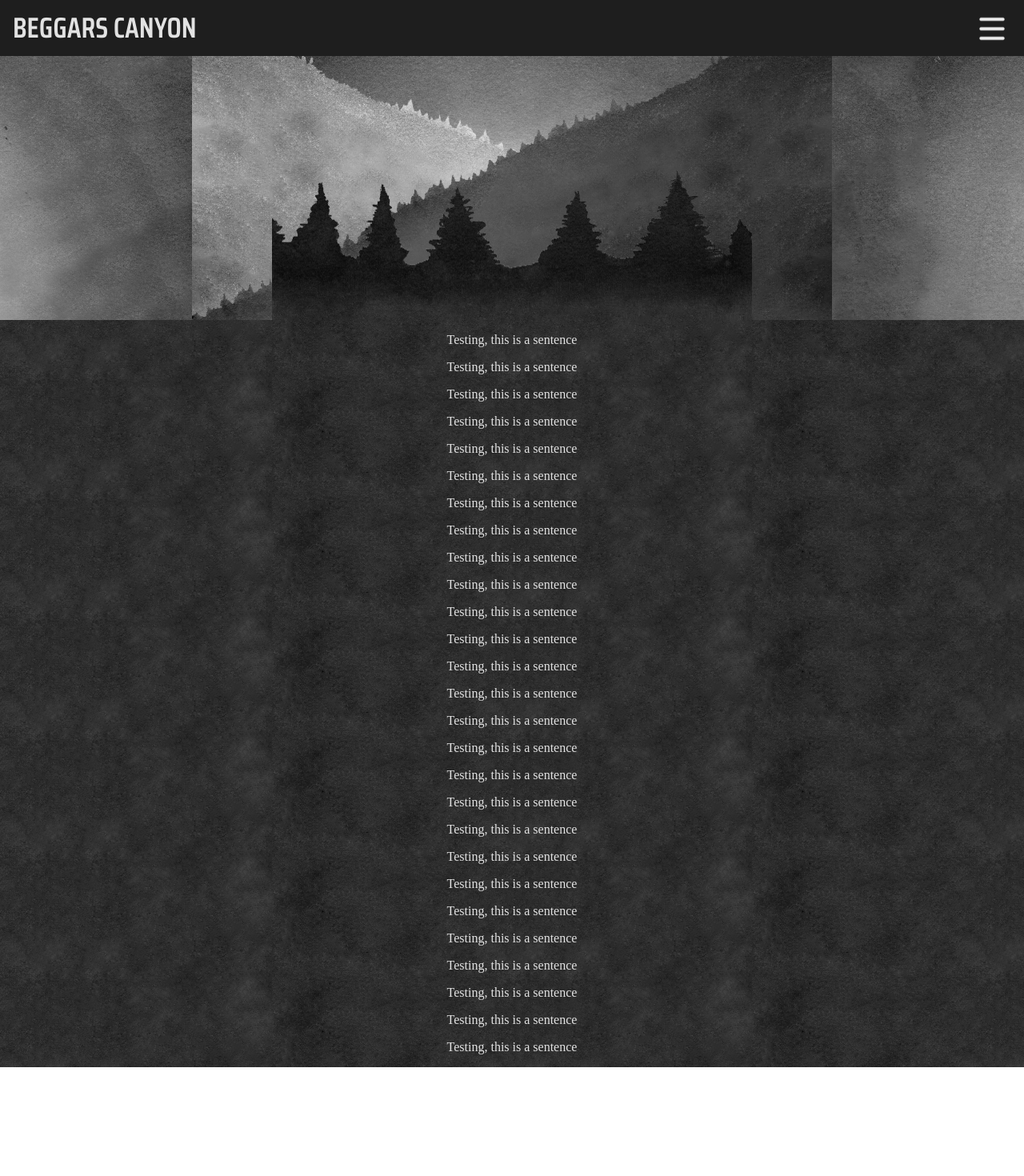
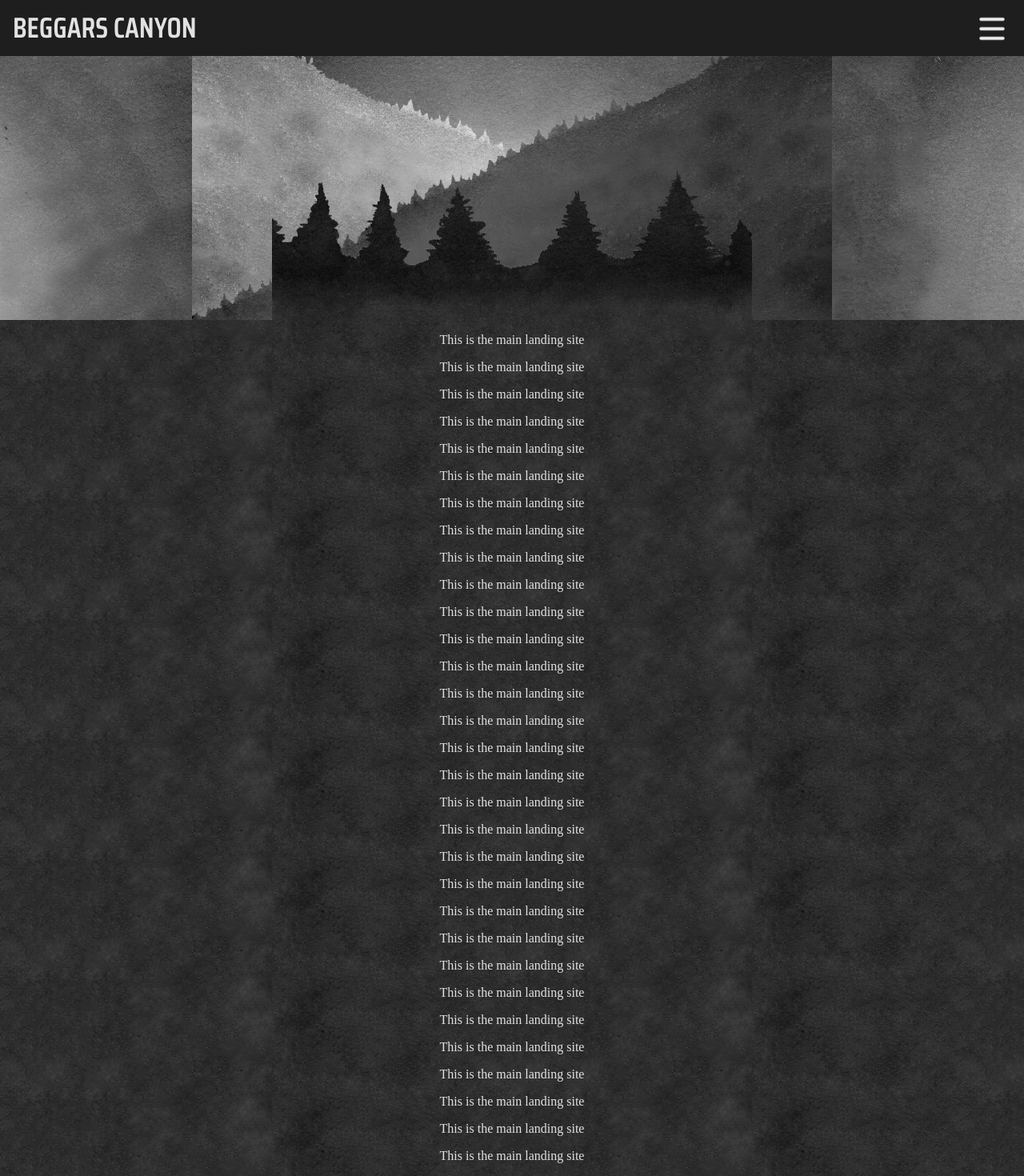
Before and after one commit to imcmahon87/beggars-canyon, a React (Create React App) app: page / in a window 1280 px wide. Shown: the top 1470 px of the page at 80% size. Before the commit the page ends 1334 px from the top, so only its background shows below. Built offline with nearby package versions, Linux system fonts and the light colour scheme.

Commit message:
Begin to add enter animation for main page

```diff
--- /dev/null
+++ b/src/components/Main.css
@@ -0,0 +1,74 @@
+.animation-left {
+position: absolute;
+background-image: url("../assets/images/hill-left-mobile.png");
+background-size: 100vh auto;
+background-position: center top;
+background-repeat: no-repeat;
+height: 100vh;
+width: 100%;
+z-index: 1;
+top: 0;
+}
+
+.animation-right {
+position: absolute;
+background-image: url("../assets/images/hill-right-mobile.png");
+background-size: 100vh auto;
+background-position: center top;
+background-repeat: no-repeat;
+height: 100vh;
+width: 100%;
+z-index: 2;
+top: 0;
+}
+
+.animation-center {
+position: absolute;
+background-image: url("../assets/images/foreground-trees-mobile.png");
+background-size: 75vh auto;
+background-position: center bottom;
+background-repeat: no-repeat;
+height: 30vh;
+width: 100%;
+z-index: 3;
+top: 20vh;
+}
+
+.content {
+padding-top: -100px;
+position: absolute;
+background-image: url("../assets/images/foreground-tile-mobile.png");
+background-size: 75vh auto;
+background-position: center top;
+top: 50vh;
+width: 100%;
+z-index: 4;
+color: #E2E2E2;
+}
+
+.slide-left-enter {
+transform: translate(0, 700px);
+z-index: 1;
+}
+.slide-left-enter.slide-left-enter-active {
+transform: translate(0, 0);
+transition: transform 1500ms ease;
+}
+
+.slide-right-enter {
+transform: translate(0, 1000px);
+z-index: 1;
+}
+.slide-right-enter.slide-right-enter-active {
+transform: translate(0, 0);
+transition: transform 1500ms ease;
+}
+
+.slide-center-enter {
+    transform: translate(0, 1500px);
+    z-index: 1;
+}
+.slide-center-enter.slide-center-enter-active {
+transform: translate(0, 0);
+transition: transform 1500ms ease;
+}
--- /dev/null
+++ b/src/components/Main.js
@@ -0,0 +1,100 @@
+import React, { useState, useEffect } from 'react';
+import './Main.css';
+import { CSSTransition } from 'react-transition-group';
+
+function Main() {
+
+    let [show, setShow] = useState(false);
+    useEffect(() => {
+        setTimeout(()=>setShow(true), 1);
+    }, [])
+
+    return (
+        <div>
+            <CSSTransition in={show}
+                timeout={1500}
+                classNames="slide-left"
+                unmountOnExit
+                className="animation-left"
+            >
+                <div></div>
+            </CSSTransition>
+            <CSSTransition in={show}
+                timeout={1500}
+                classNames="slide-right"
+                unmountOnExit
+                className="animation-right"
+            >
+                <div></div>
+            </CSSTransition>
+            <CSSTransition in={show}
+                timeout={1500}
+                classNames="slide-center"
+                unmountOnExit
+                className="animation-center"
+            >
+                <div></div>
+            </CSSTransition>
+            <CSSTransition in={show}
+                timeout={1500}
+                classNames="slide-center"
+                unmountOnExit
+                className="content"
+            >
+                <div>
+                    <p>This is the main landing site</p>
+                    <p>This is the main landing site</p>
+                    <p>This is the main landing site</p>
+                    <p>This is the main landing site</p>
+                    <p>This is the main landing site</p>
+                    <p>This is the main landing site</p>
+                    <p>This is the main landing site</p>
+                    <p>This is the main landing site</p>
+                    <p>This is the main landing site</p>
+                    <p>This is the main landing site</p>
+                    <p>This is the main landing site</p>
+                    <p>This is the main landing site</p>
+                    <p>This is the main landing site</p>
+                    <p>This is the main landing site</p>
+                    <p>This is the main landing site</p>
+                    <p>This is the main landing site</p>
+                    <p>This is the main landing site</p>
+                    <p>This is the main landing site</p>
+                    <p>This is the main landing site</p>
+                    <p>This is the main landing site</p>
+                    <p>This is the main landing site</p>
+                    <p>This is the main landing site</p>
+                    <p>This is the main landing site</p>
+                    <p>This is the main landing site</p>
+                    <p>This is the main landing site</p>
+                    <p>This is the main landing site</p>
+                    <p>This is the main landing site</p>
+                    <p>This is the main landing site</p>
+                    <p>This is the main landing site</p>
+                    <p>This is the main landing site</p>
+                    <p>This is the main landing site</p>
+                    <p>This is the main landing site</p>
+                    <p>This is the main landing site</p>
+                    <p>This is the main landing site</p>
+                    <p>This is the main landing site</p>
+                    <p>This is the main landing site</p>
+                    <p>This is the main landing site</p>
+                    <p>This is the main landing site</p>
+                    <p>This is the main landing site</p>
+                    <p>This is the main landing site</p>
+                    <p>This is the main landing site</p>
+                    <p>This is the main landing site</p>
+                    <p>This is the main landing site</p>
+                    <p>This is the main landing site</p>
+                    <p>This is the main landing site</p>
+                    <p>This is the main landing site</p>
+                    <p>This is the main landing site</p>
+                    <p>This is the main landing site</p>
+
+                </div>
+            </CSSTransition>
+        </div>
+    );
+}
+
+export default Main;
--- a/src/index.css
+++ b/src/index.css
@@ -66,59 +66,3 @@ body {
 #menu-mobile {
   display: none;
 }
-
-.animation-left {
-  position: absolute;
-  background-image: url("assets/images/hill-left-mobile.png");
-  background-size: 100vh auto;
-  background-position: center top;
-  background-repeat: no-repeat;
-  animation-name: anim1;
-  animation-duration: 1.5s;
-  height: 100vh;
-  width: 100%;
-  z-index: 1;
-  top: 0;
-}
-
-.animation-right {
-  position: absolute;
-  background-image: url("assets/images/hill-right-mobile.png");
-  background-size: 100vh auto;
-  background-position: center top;
-  background-repeat: no-repeat;
-  animation-name: anim2;
-  animation-duration: 1.5s;
-  height: 100vh;
-  width: 100%;
-  z-index: 2;
-  top: 0;
-}
-
-.animation-center {
-  position: absolute;
-  background-image: url("assets/images/foreground-trees-mobile.png");
-  background-size: 75vh auto;
-  background-position: center bottom;
-  background-repeat: no-repeat;
-  animation-name: anim3;
-  animation-duration: 1.5s;
-  height: 30vh;
-  width: 100%;
-  z-index: 3;
-  top: 20vh;
-}
-
-.content {
-  padding-top: -100px;
-  position: absolute;
-  background-image: url("assets/images/foreground-tile-mobile.png");
-  background-size: 75vh auto;
-  background-position: center top;
-  animation-name: anim4;
-  animation-duration: 1.5s;
-  top: 50vh;
-  width: 100%;
-  z-index: 4;
-  color: #E2E2E2;
-}
--- a/src/index.js
+++ b/src/index.js
@@ -4,6 +4,7 @@ import { BrowserRouter } from 'react-router-dom';
 import { Routes, Route, Link, useLocation } from 'react-router-dom';
 import { SwitchTransition, CSSTransition } from 'react-transition-group';
 import menuButton from './assets/images/menu-button-mobile.png';
+import Main from './components/Main';
 
 function App() {
   const location = useLocation();
@@ -32,39 +33,7 @@ function App() {
               src={menuButton}
               onClick={mobileMenuPress} />
       </div>
-      <div className="animation-left"></div>
-      <div className="animation-right"></div>
-      <div className="animation-center"></div>
-      <div className="content">
-        <p>Testing, this is a sentence</p>
-        <p>Testing, this is a sentence</p>
-        <p>Testing, this is a sentence</p>
-        <p>Testing, this is a sentence</p>
-        <p>Testing, this is a sentence</p>
-        <p>Testing, this is a sentence</p>
-        <p>Testing, this is a sentence</p>
-        <p>Testing, this is a sentence</p>
-        <p>Testing, this is a sentence</p>
-        <p>Testing, this is a sentence</p>
-        <p>Testing, this is a sentence</p>
-        <p>Testing, this is a sentence</p>
-        <p>Testing, this is a sentence</p>
-        <p>Testing, this is a sentence</p>
-        <p>Testing, this is a sentence</p>
-        <p>Testing, this is a sentence</p>
-        <p>Testing, this is a sentence</p>
-        <p>Testing, this is a sentence</p>
-        <p>Testing, this is a sentence</p>
-        <p>Testing, this is a sentence</p>
-        <p>Testing, this is a sentence</p>
-        <p>Testing, this is a sentence</p>
-        <p>Testing, this is a sentence</p>
-        <p>Testing, this is a sentence</p>
-        <p>Testing, this is a sentence</p>
-        <p>Testing, this is a sentence</p>
-        <p>Testing, this is a sentence</p>
-
-      </div>
+      <Main />
     </div>
   );
 }
```
